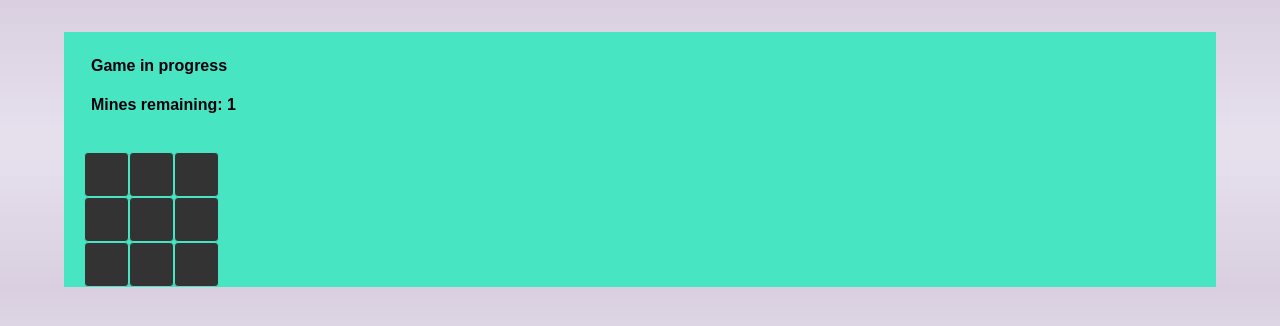
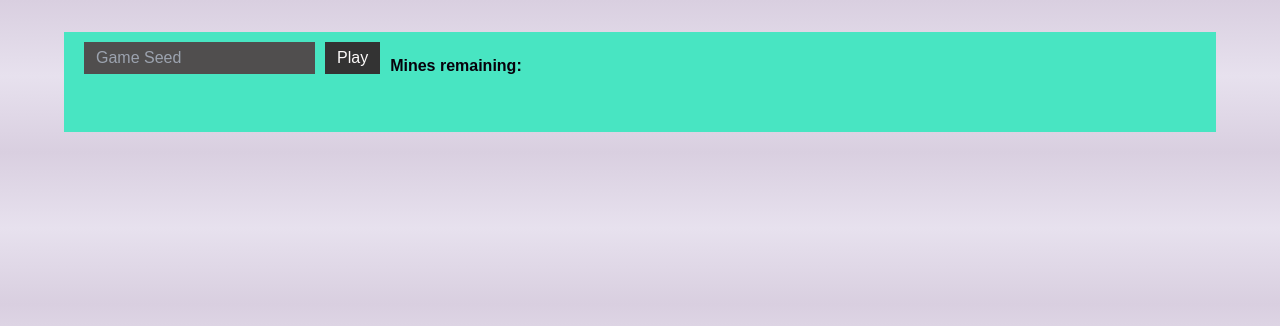
Before and after one commit to MathematicusLucian/minesweeper-react-app, a React (Vite) app: page / in a window 1280 px wide. Shown: the top 326 px of the page. Built offline with nearby package versions, Linux system fonts and the light colour scheme.

Commit message:
checks that seed is numeric, and three numbers

```diff
--- a/src/Game.css
+++ b/src/Game.css
@@ -4,10 +4,27 @@
     box-sizing: border-box;
 }
 body {
-    margin: 20px;
-    padding: 0;
-    font-family: sans-serif;
-    background: linear-gradient(0deg, #d9cfe0, #e7e1ee, #d9cfe0);
+  margin: 20px;
+  padding: 0;
+  font-family: sans-serif;
+  background: linear-gradient(0deg, #d9cfe0, #e7e1ee, #d9cfe0);
+}
+
+#game-seed-input {
+  float: left;
+}
+
+#game-seed-input-input {
+  background-color: #504e4e;
+  color: #FCFAF9;
+  padding: 4px 12px;
+}
+
+#game-seed-input-button {
+  background-color: #333333;
+  color: #FCFAF9;
+  padding: 4px 12px;
+  margin: 10px;
 }
 
 .clear {
--- a/src/Game.tsx
+++ b/src/Game.tsx
@@ -1,7 +1,8 @@
-import React, { useState, useEffect } from 'react';
+import React, { useState, useEffect, useRef } from 'react';
 import './Game.css'
 
 // Constants
+type Seed = [width: number, height: number, minesCount: 0]; //mineLocations: Set<number>];
 const gridDataInit: any[] = [];
 const INITIAL_STATE = {
     gameOver: false,
@@ -9,19 +10,28 @@ const INITIAL_STATE = {
     gameWon: false,
     gridData: gridDataInit,
     height: 0,
-    mineCount: 0,
-    mineLocations: new Set(),
+    minesCount: 0,
+    minesFoundCount: 0,
+//    mineLocations: new Set(),
     revealed: [],
     width: 0
 };
 
 interface GridSquareProps {
+    cMenu: any;
+    /** The grid index of this square (ordinal) */
+    index: number;
+    /** Boolean indicating whether this square is mined or not */
+    isExplosive: boolean;
+    /** The nearby mines count to display */
+    nearbyMinesCount: number;
+    /** Boolean indicating whether this square has been uncovered */
+    uncovered: boolean;
+    value: any;
+    /** Callback fired when this grid square is clicked */
     onClick: (index: any) => any;
-    index: number;
-    value: any;
-    cMenu: any;
 }
-// GridSquare Class
+// GridSquare Component
 const GridSquare = (props: GridSquareProps) => {
     const {onClick, index, value, cMenu} = props;
 
@@ -57,14 +67,8 @@ const GridSquare = (props: GridSquareProps) => {
     );
 }
 
-// Grid Class
-interface GridProps {
-  height: number;
-  width: number;
-  mines: any;
-}
-const Grid = (props: GridProps) => {
-    const {height, width, mines} = props;
+// Grid Component
+const Grid = (state: any) => {
 
     const createEmptyArray = (height, width) => {
         let data: any[] = [];
@@ -94,7 +98,7 @@ const Grid = (props: GridProps) => {
         }
 
         // down
-        if (x < props.height - 1) {
+        if (x < state.height - 1) {
             el.push(data[x + 1][y]);
         }
 
@@ -104,7 +108,7 @@ const Grid = (props: GridProps) => {
         }
 
         // right
-        if (y < props.width - 1) {
+        if (y < state.width - 1) {
             el.push(data[x][y + 1]);
         }
 
@@ -114,17 +118,17 @@ const Grid = (props: GridProps) => {
         }
 
         // top right
-        if (x > 0 && y < props.width - 1) {
+        if (x > 0 && y < state.width - 1) {
             el.push(data[x - 1][y + 1]);
         }
 
         // bottom left
-        if (x < props.height - 1 && y > 0) {
+        if (x < state.height - 1 && y > 0) {
             el.push(data[x + 1][y - 1]);
         }
 
         // bottom right
-        if (x < props.height - 1 && y < props.width - 1) {
+        if (x < state.height - 1 && y < state.width - 1) {
             el.push(data[x + 1][y + 1]);
         }
 
@@ -179,14 +183,13 @@ const Grid = (props: GridProps) => {
         return data;
     };
 
-    const [state, setState] = React.useState(INITIAL_STATE);
     useEffect(() => {
-        setState(prevState => ({
-            ...prevState,
-                gridData: initGridData(height, width, mines),
-                gameState: "Game in progress",
-                mineCount: mines
-        }));
+        // setState(prevState => ({
+        //     ...prevState,
+        //         gridData: initGridData(state.height, state.width, state.mines),
+        //         gameState: "Game in progress",
+        //         minesFoundCount: state.minesCount
+        // }));
     }, []);
 
     const getMines = (data) => {
@@ -237,10 +240,10 @@ const Grid = (props: GridProps) => {
                 dataitem.isRevealed = true;
             });
         });
-        setState(prevState => ({
-            ...prevState,
-            gridData: updatedData
-        }));
+        // setState(prevState => ({
+        //     ...prevState,
+        //     gridData: updatedData
+        // }));
     };
 
     const revealEmpty = (x, y, data) => {
@@ -259,10 +262,10 @@ const Grid = (props: GridProps) => {
   const _handleGridSquareClick = (x, y) => {
         if (state.gridData[x][y].isRevealed || state.gridData[x][y].isFlagged) return null;
         if (state.gridData[x][y].isMine) {
-            setState(prevState => ({
-                ...prevState,
-                gameState: "Game over."
-            }));
+            // setState(prevState => ({
+            //     ...prevState,
+            //     gameState: "Game over."
+            // }));
             revealGrid();
             alert("Game over");
         }
@@ -272,32 +275,32 @@ const Grid = (props: GridProps) => {
         if (updatedData[x][y].isEmpty) {
             updatedData = revealEmpty(x, y, updatedData);
         }
-        if (getHidden(updatedData).length === props.mines) {
-            setState(prevState => ({
-                ...prevState,
-                mineCount: 0
-            }));
-            setState(prevState => ({
-                ...prevState,
-                gameState: "You win.."
-            }));
+        if (getHidden(updatedData).length === state.mines) {
+            // setState(prevState => ({
+            //     ...prevState,
+            //     minesFoundCount: 0
+            // }));
+            // setState(prevState => ({
+            //     ...prevState,
+            //     gameState: "You win.."
+            // }));
             revealGrid();
             alert("You Win");
         }
-        setState(prevState => ({
-            ...prevState,
-            gridData: updatedData
-        }));
-        setState(prevState => ({
-            ...prevState,
-            mineCount: props.mines - getFlags(updatedData).length
-        }));
+        // setState(prevState => ({
+        //     ...prevState,
+        //     gridData: updatedData
+        // }));
+        // setState(prevState => ({
+        //     ...prevState,
+        //     minesFoundCount: state.mines - getFlags(updatedData).length
+        // }));
   };
 
   const _handleContextMenu = (e, x, y) => {
       e.preventDefault();
       let updatedData = state.gridData;
-      let mines = state.mineCount;
+      let mines = state.minesFoundCount;
       if (updatedData[x][y].isRevealed) return;
       if (updatedData[x][y].isFlagged) {
             updatedData[x][y].isFlagged = false;
@@ -310,37 +313,37 @@ const Grid = (props: GridProps) => {
             const mineArray = getMines(updatedData);
             const FlagArray = getFlags(updatedData);
             if (JSON.stringify(mineArray) === JSON.stringify(FlagArray)) {
-                setState(prevState => ({
-                    ...prevState,
-                    mineCount: 0
-                }));
-                setState(prevState => ({
-                    ...prevState,
-                    gameState: "You win.."
-                }));
+                // setState(prevState => ({
+                //     ...prevState,
+                //     minesFoundCount: 0
+                // }));
+                // setState(prevState => ({
+                //     ...prevState,
+                //     gameState: "You win.."
+                // }));
                 revealGrid();
                 alert("You Win");
             }
       } ;
-        setState(prevState => ({
-            ...prevState,
-            mineCount: mines
-        }));
-        setState(prevState => ({
-            ...prevState,
-            gridData: updatedData
-        }));
+        // setState(prevState => ({
+        //     ...prevState,
+        //     minesFoundCount: mines
+        // }));
+        // setState(prevState => ({
+        //     ...prevState,
+        //     gridData: updatedData
+        // }));
     };
 
     return (
         <div className="game-area">
             <div className="game-info">
                 <h1 className="info">{state.gameState}</h1>
-                <span className="info">Mines remaining: {state.mineCount}</span>
+                <span className="info">Mines remaining: {state.minesCount}</span>
             </div>
             <div className="minefield">
                 {
-                    state.gridData.map((datarow) => {
+                    state.gridData && state.gridData.map((datarow) => {
                         return datarow.map((dataitem) => {
                             return (
                                 <div key={dataitem.x * datarow.length + dataitem.y}>
@@ -349,6 +352,9 @@ const Grid = (props: GridProps) => {
                                         index={parseInt("0")}
                                         value={dataitem}
                                         cMenu={(e) => _handleContextMenu(e, dataitem.x, dataitem.y)}
+                                        isExplosive={false}
+                                        nearbyMinesCount={0}
+                                        uncovered={false}
                                     />
                                     {(datarow[datarow.length - 1] === dataitem) ? <div className="clear" /> : ""}
                                 </div>);
@@ -360,13 +366,84 @@ const Grid = (props: GridProps) => {
     );
 }
 
-// Game Class
+// GameSeedInput Component
+interface GameSeedProps {
+    parentState: any,
+    onStateChange: any
+}
+const GameSeedInput = (props: GameSeedProps) => {
+    const [val, setVal] = useState('');
+
+    const isNumeric = (str) => {
+        if (typeof str != "string") return false
+        return !isNaN(parseFloat(str))
+    };
+
+    const processSeed = (seed: string): Seed|null => {
+        let splitSeed = seed.split(",");
+        if(splitSeed.length < 3) return null;
+        for(let s in splitSeed) {
+            if(!isNumeric(splitSeed[s])) return null;
+        }
+        const [width, height, ...mineIndices] = splitSeed;
+        return [
+            Number(width),
+            Number(height),
+            Number(mineIndices) // new Set<number>(mineIndices.map(Number)),
+        ] as Seed;
+    };
+
+    const handleInputChange = (e: React.ChangeEvent<HTMLInputElement>) =>  setVal(e.target.value);
+
+    const handleSeedButtonClick = () => {
+        let processed: Seed|null = processSeed(val);
+        console.log(processed);
+        if(processed !== null) props.onStateChange(processed);
+    };
+
+    return (
+      <div id="game-seed-input">
+        <input
+          id="game-seed-input-input"
+          type="text"
+          onChange={handleInputChange}
+          placeholder={"Game Seed"}
+        />
+        <button
+          id="game-seed-input-button"
+          onClick={handleSeedButtonClick}
+        >
+          Play
+        </button>
+      </div>
+    );
+};
+
+// Game Component
 function Game(props) {
-    const { height, width, mines } = { height: 3, width: 3, mines: 1 }; //props;
+    const [state, setState] = React.useState(INITIAL_STATE);
+    const onStateChange = (newState: any) => {
+        console.log(newState);
+        console.log(newState[0],newState[1],newState[2]);
+        setState(prevState => ({
+            ...prevState,
+            gameState: 'start',
+            height: newState[0],
+            width: newState[1],
+            minesCount: newState[2]
+        }));
+        console.log(state);
+    }
 
     return (
         <div className="game">
-            <Grid height={height} width={width} mines={mines} />
+            <GameSeedInput
+                parentState={state}
+                onStateChange={onStateChange}
+            />
+            <Grid
+                state={state}
+            />
         </div>
     );
 }
```
